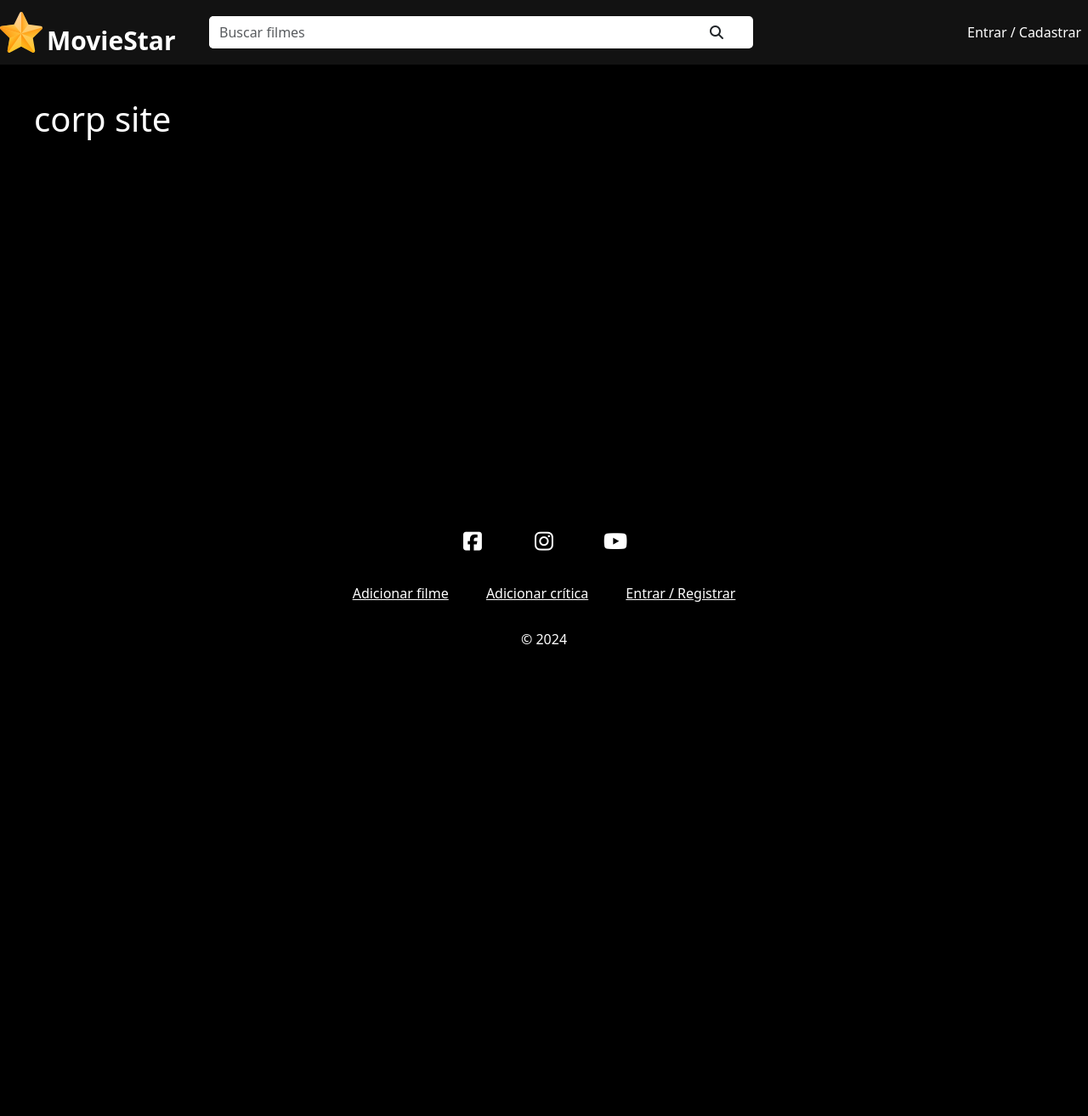
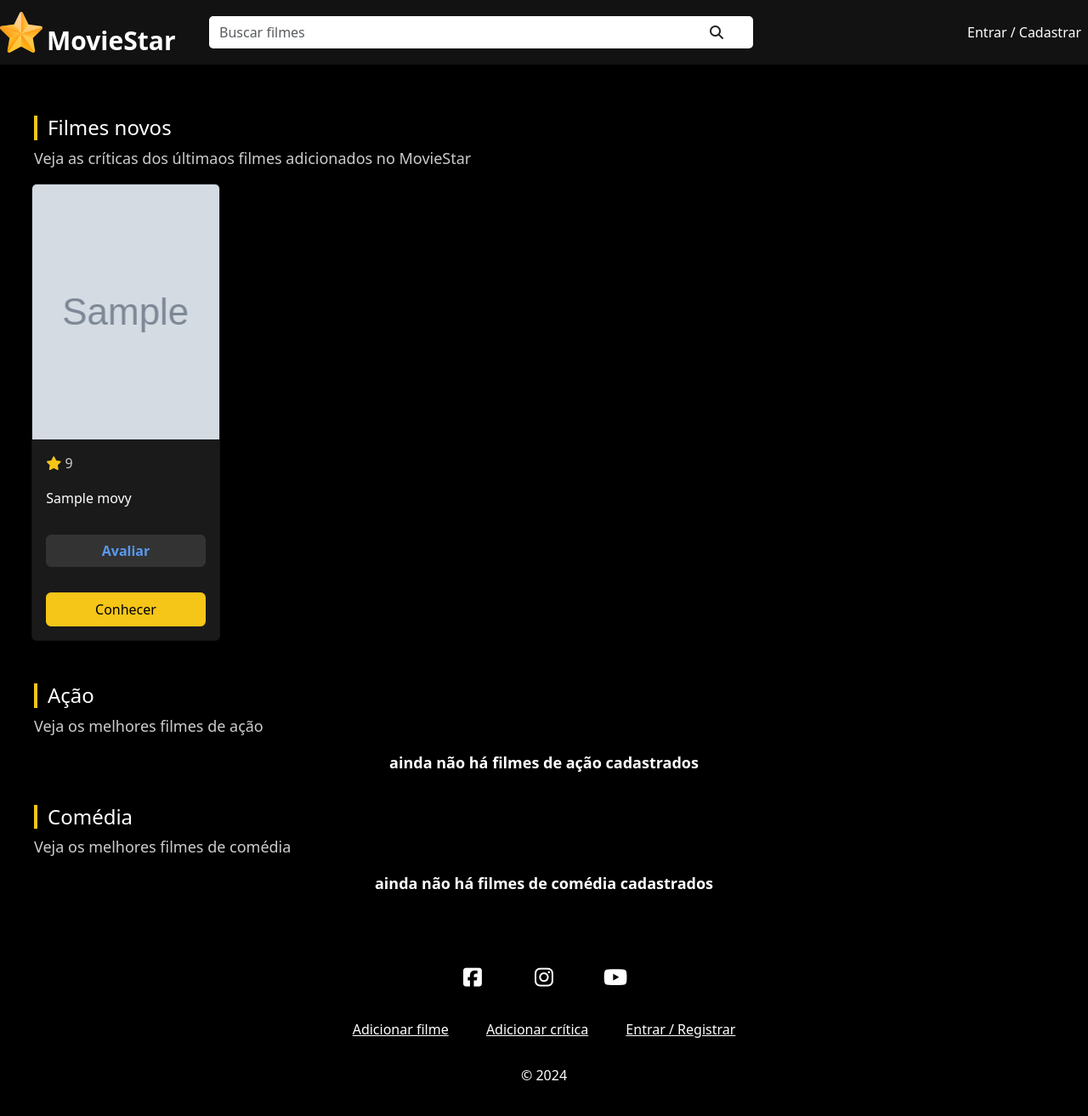
Before and after one commit to UhCardoso/MedAvaliar, a PHP site: page / in a window 1280 px wide. Shown: the whole page at 85% size. Before the commit the page ends 758 px from the top, so only its background shows below. Run offline with PHP 8.4, Linux system fonts and the light colour scheme; tables that the repository leaves empty or names only in its code hold one stand-in row (values such as "Sample post"); grey boxes marked "Sample" are stand-in pictures; data that the repository does not hold is empty.

Commit message:
exibindo filmes na dashboard

```diff
--- a/css/styles.css
+++ b/css/styles.css
@@ -88,6 +88,82 @@
     color: #fff;
     min-height: 65vh;
     padding: 40px;
+}
+
+.section-title {
+    font-size: 24px;
+    border-left: 4px solid #f5c518;
+    padding-left: 12px;
+    margin-top: 20px;
+}
+
+.section-description {
+    color: #ccc;
+    font-size: 18px;
+}
+
+.movies-container {
+    display: flex;
+    flex-wrap: wrap;
+    margin: 0 -15px;
+}
+
+.movie-card {
+    background-color: #1a1a1a;
+    width: 18%;
+    margin-bottom: 30px;
+    margin-left: 1%;
+    margin-right: 1%;
+}
+
+.movie-card .card-img-top {
+    height: 300px;
+    width: 100%;
+    background-size: cover;
+    background-position: center;
+}
+
+.card-title {
+    height: 3rem;
+}
+
+.card-title a {
+    font-size: 16px;
+    color: #fff;
+    text-decoration: none;
+}
+
+.card-title a:hover {
+    text-decoration: underline;
+}
+
+.fas.fa-star {
+    color: #f5c518;
+}
+
+.rating {
+    color: #ccc;
+}
+
+.rate-btn {
+    margin-bottom: 15px;
+    color: #5999ef;
+    background-color: #333;
+    border-color: #333;
+    width: 100%;
+    font-weight: bold;
+}
+
+.rate-btn:hover {
+    background-color: #444;
+    border-color: #444;
+}
+
+.empty-list {
+    text-align: center;
+    font-size: 18px;
+    width: 100%;
+    font-weight: bold;
 }
 
 /* login e register */
--- a/dao/MovieDAO.php
+++ b/dao/MovieDAO.php
@@ -37,10 +37,42 @@ class MovieDAO implements MovieDAOInterface
 
     public function getLatestMovies()
     {
+        $movies = [];
+
+        $stmt = $this->conn->query("SELECT * FROM movies ORDER BY id DESC");
+        $stmt->execute();
+
+        if ($stmt->rowCount() > 0) {
+            $moviesArray = $stmt->fetchAll();
+
+            foreach ($moviesArray as $movie) {
+                $movies[] = $this->buildMovie($movie);
+            }
+        }
+
+        return $movies;
     }
 
     public function getMoviesByCategory($category)
     {
+        $movies = [];
+
+        $stmt = $this->conn->prepare("SELECT * FROM movies
+                                    WHERE category = :category
+                                    ORDER BY id DESC");
+
+        $stmt->bindParam(":category", $category);
+        $stmt->execute();
+
+        if ($stmt->rowCount() > 0) {
+            $moviesArray = $stmt->fetchAll();
+
+            foreach ($moviesArray as $movie) {
+                $movies[] = $this->buildMovie($movie);
+            }
+        }
+
+        return $movies;
     }
 
     public function getMoviesByUserId($id)
--- a/index.php
+++ b/index.php
@@ -1,8 +1,46 @@
 <?php
 include_once("templates/header.php");
+require_once("dao/MovieDAO.php");
+
+//dao dos filmes
+$movieDao = new MovieDAO($conn, $BASE_URL);
+
+$latestMovies = $movieDao->getLatestMovies();
+
+$actionMovies = $movieDao->getMoviesByCategory("Ação");
+$comedyMovies = $movieDao->getMoviesByCategory("Comédia");
 ?>
 <div id="main-container" class="container-fluid">
-    <h1>corp site</h1>
+    <h2 class="section-title">Filmes novos</h2>
+    <p class="section-description">Veja as críticas dos últimaos filmes adicionados no MovieStar</p>
+    <div class="movies-container">
+        <?php foreach ($latestMovies as $movie) : ?>
+            <?php require("templates/movie_card.php"); ?>
+        <?php endforeach; ?>
+        <?php if (count($latestMovies) === 0) : ?>
+            <p class="empty-list">ainda não há filmes cadastrados</p>
+        <?php endif; ?>
+    </div>
+    <h2 class="section-title">Ação</h2>
+    <p class="section-description">Veja os melhores filmes de ação</p>
+    <div class="movies-container">
+        <?php foreach ($actionMovies as $movie) : ?>
+            <?php require("templates/movie_card.php"); ?>
+        <?php endforeach; ?>
+        <?php if (count($actionMovies) === 0) : ?>
+            <p class="empty-list">ainda não há filmes de ação cadastrados</p>
+        <?php endif; ?>
+    </div>
+    <h2 class="section-title">Comédia</h2>
+    <p class="section-description">Veja os melhores filmes de comédia</p>
+    <div class="movies-container">
+        <?php foreach ($comedyMovies as $movie) : ?>
+            <?php require("templates/movie_card.php"); ?>
+        <?php endforeach; ?>
+        <?php if (count($comedyMovies) === 0) : ?>
+            <p class="empty-list">ainda não há filmes de comédia cadastrados</p>
+        <?php endif; ?>
+    </div>
 </div>
 <?php
 include_once("templates/footer.php");
--- /dev/null
+++ b/templates/movie_card.php
@@ -0,0 +1,17 @@
+<?php
+if ($movie->image == "" || $movie->image == null) {
+    $movie->image = "movie_cover.jpg";
+}
+?>
+<div class="card movie-card">
+    <div class="card-img-top" style="background-image: url('<?= $BASE_URL ?>/img/movies/<?= $movie->image ?>')"></div>
+    <div class="card-body">
+        <p class="card-rating">
+            <i class="fas fa-star"></i>
+            <span class="rating">9</span>
+        </p>
+        <h5 class="card-title"><a href="<?= $BASE_URL ?>/movie.php?id=<?= $movie->id ?>"><?= $movie->title ?></a></h5>
+        <a href="<?= $BASE_URL ?>/movie.php?id=<?= $movie->id ?>" class="btn btn-primary rate-btn">Avaliar</a>
+        <a href="<?= $BASE_URL ?>/movie.php?id=<?= $movie->id ?>" class="btn btn-primary card-btn">Conhecer</a>
+    </div>
+</div>
```
Also changed, not shown: img/movies/45e2599a634a72ab87e7927d56e93cee2b41f92915574ec924b17ceef7f17a516ee07bce1bdf5a52423119efabd3396c0dd9e9600aa0a7d554fa1966.jpg (added), 1 other file.
